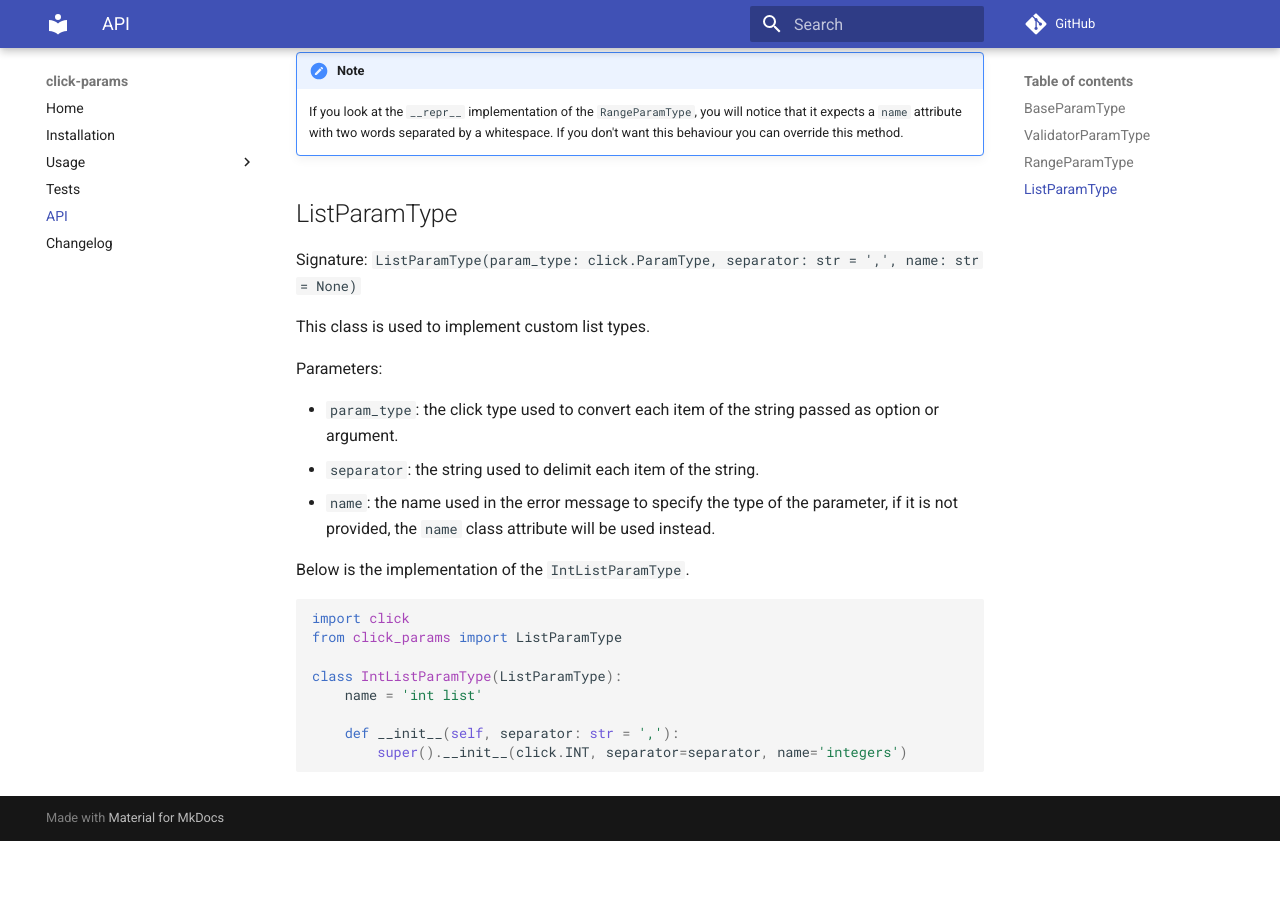
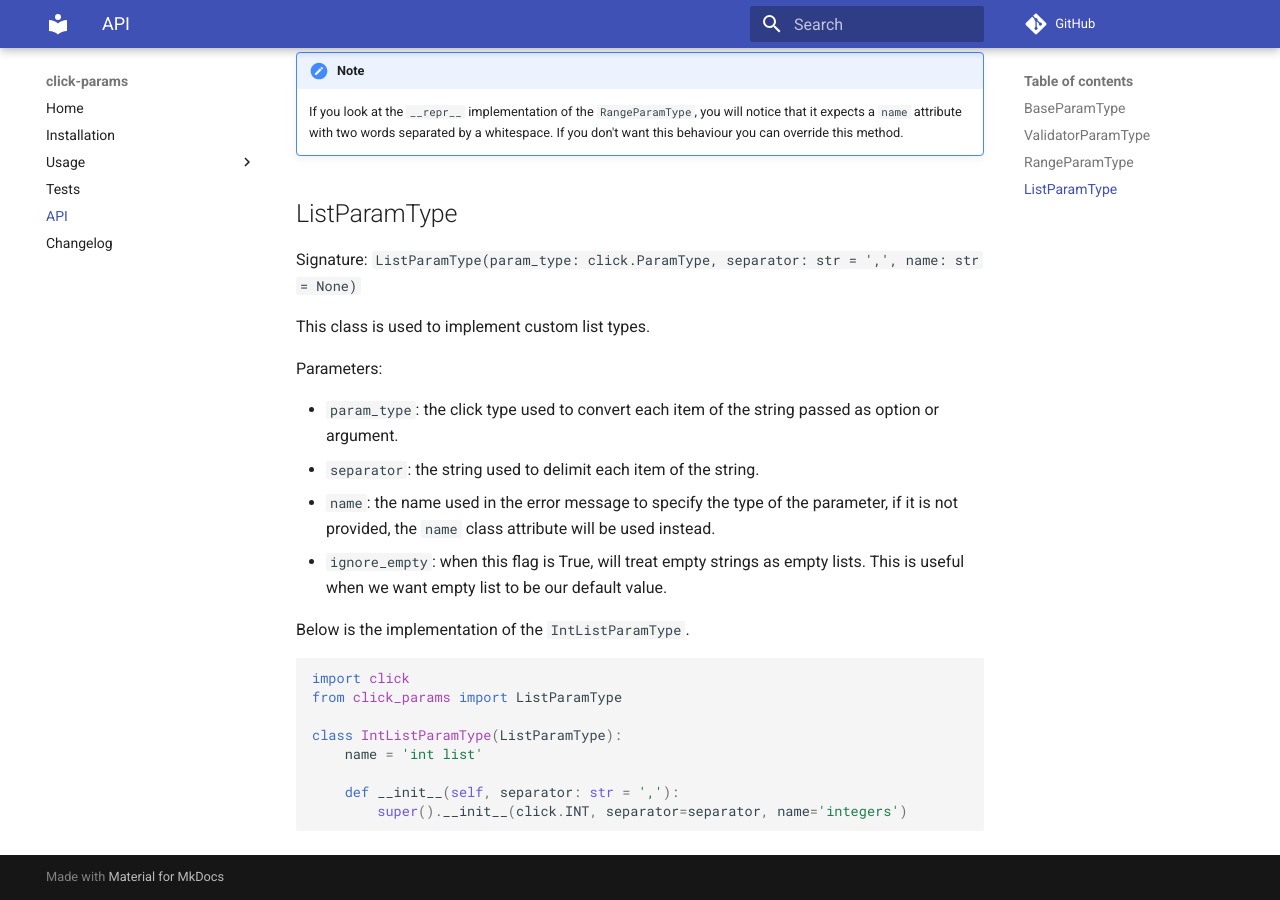
Before and after one commit to click-contrib/click_params, an MkDocs documentation site: the page built from docs/api.md, in a window 1280 px wide and 900 px high, scrolled down 2633 px. Built offline with MkDocs 1.6.1 and Material for MkDocs 9.7.7, drawn with Linux system fonts in a browser that asks for light colours; comment, search, counter and statistics services are not loaded; before the commit the page ends 3474 px from its top, so only the background shows below that.

Commit message:
Add `ignore_empty` parameter to documentation of base list parameter type

```diff
--- a/docs/api.md
+++ b/docs/api.md
@@ -121,6 +121,8 @@ Parameters:
 - `separator`: the string used to delimit each item of the string.
 - `name`: the name used in the error message to specify the type of the parameter, if it is not provided, the `name`
 class attribute will be used instead.
+- `ignore_empty`: when this flag is True, will treat empty strings as empty lists. This is useful when we want empty
+list to be our default value.
 
 Below is the implementation of the `IntListParamType`.
 
```
